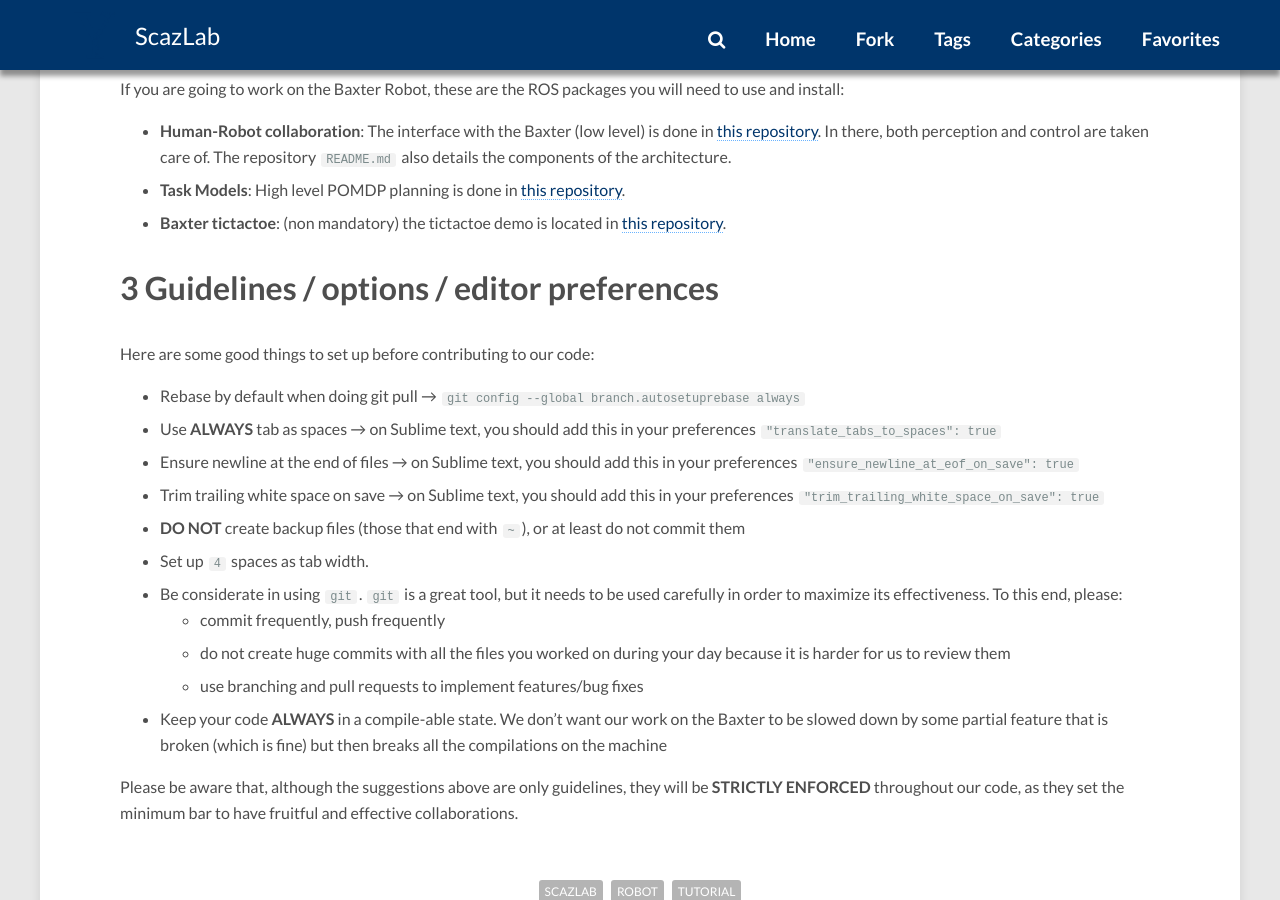
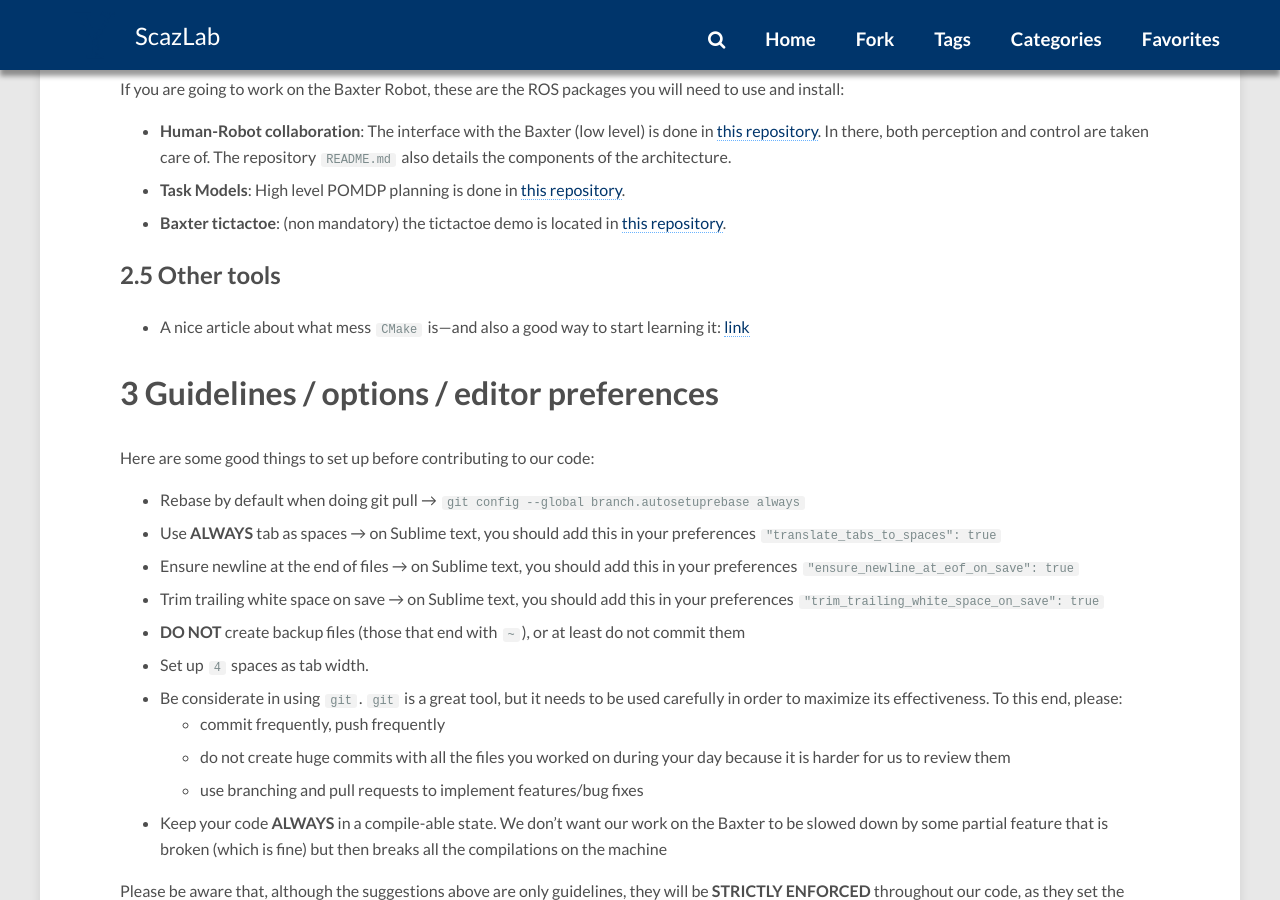
Before and after one commit to ScazLab/ScazLab.github.io, a Jekyll site: the page built from _posts/2017-09-19-Start-in-the-lab.md, in a window 1280 px wide and 900 px high, scrolled down 2320 px. Built offline with Jekyll 4.4.1, drawn with Linux system fonts in a browser that asks for light colours; nearby versions of some CDN libraries; comment, search, counter and statistics services are not loaded.

Commit message:
[startup-page] Added a link on Cmake

```diff
--- a/_posts/2017-09-19-Start-in-the-lab.md
+++ b/_posts/2017-09-19-Start-in-the-lab.md
@@ -72,6 +72,10 @@ If you are going to work on the Baxter Robot, these are the ROS packages you wil
 - **Task Models**: High level POMDP planning is done in [this repository](https://github.com/scazlab/task-models).
 - **Baxter tictactoe**: (non mandatory) the tictactoe demo is located in [this repository](https://github.com/ScazLab/baxter_tictactoe).
 
+## 2.5 Other tools
+
+- A nice article about what mess `CMake` is---and also a good way to start learning it: [link](https://samthursfield.wordpress.com/2015/11/21/cmake-dependencies-between-targets-and-files-and-custom-commands/)
+
 # 3 Guidelines / options / editor preferences
 
 Here are some good things to set up before contributing to our code:
```
